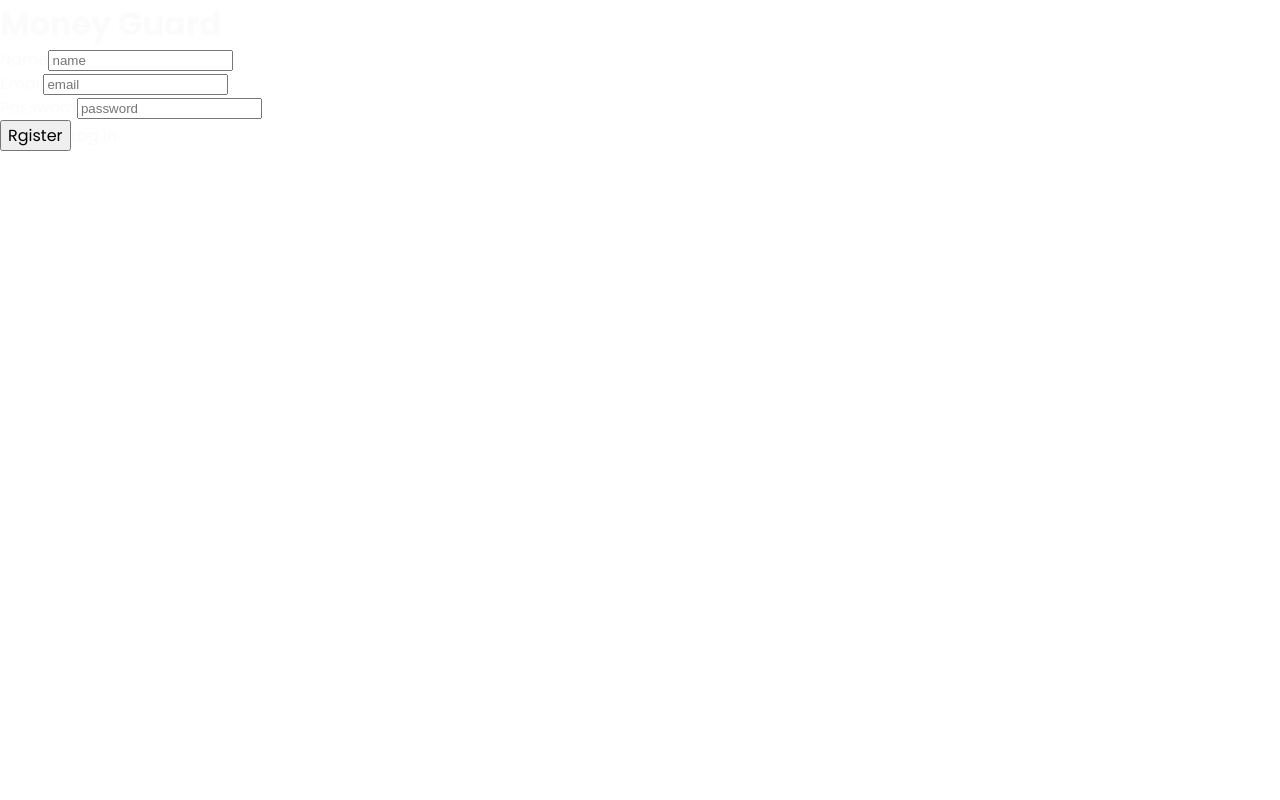
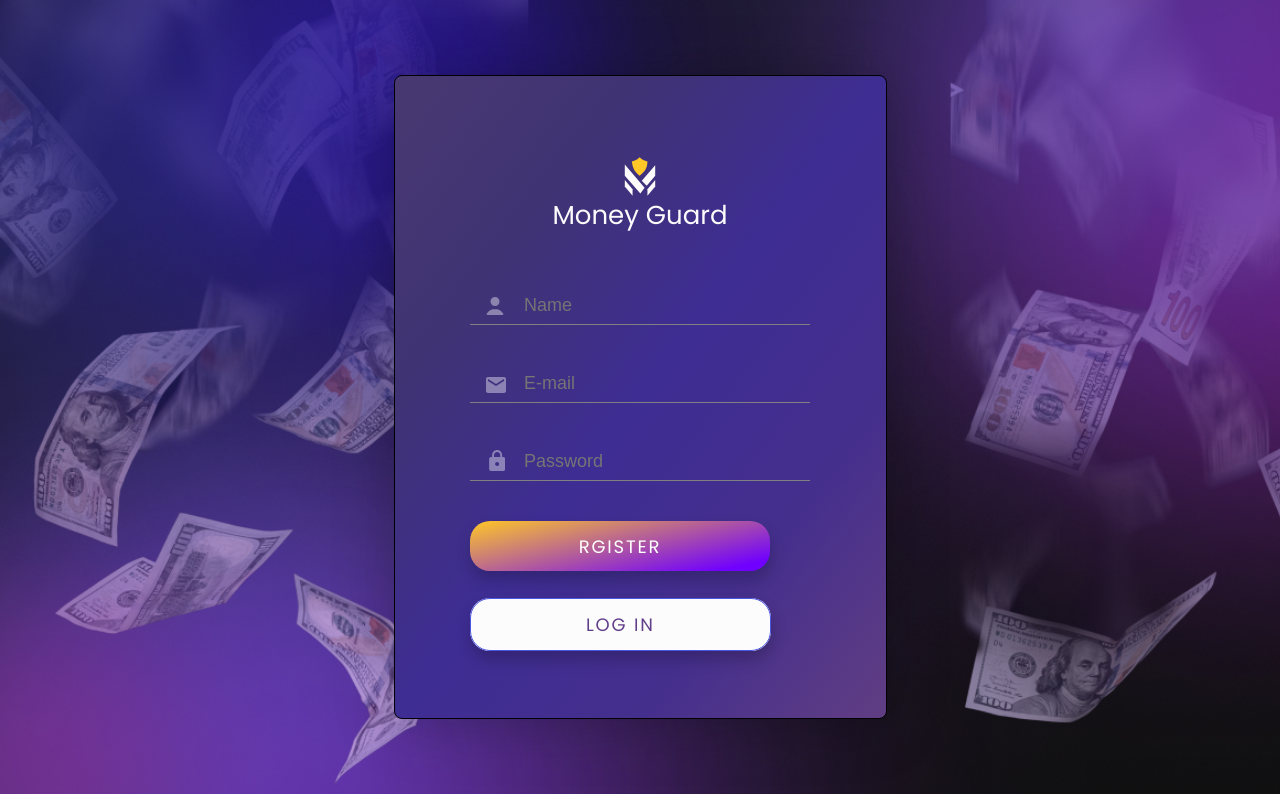
Before and after one commit to koleso8/Money_Guard_2, a React (Vite) app: page /register in a window 1280 px wide. Built offline with nearby package versions, Linux system fonts and the light colour scheme.

Commit message:
RegistrationFrom/Basis of stylization

```diff
--- a/src/components/RegistrationForm/RegistrationForm.jsx
+++ b/src/components/RegistrationForm/RegistrationForm.jsx
@@ -1,16 +1,16 @@
-import { Field, Form, Formik } from "formik";
-import { useDispatch } from "react-redux";
-import { Link } from "react-router-dom";
-import { registerThunk } from "../../redux/auth/operations";
+import { Field, Form, Formik } from 'formik';
+import { useDispatch } from 'react-redux';
+import { Link } from 'react-router-dom';
+import { registerThunk } from '../../redux/auth/operations';
+import s from './RegistrationForm.module.css';
 
 export const RegistrationForm = () => {
   const dispath = useDispatch();
   const initialValues = {
-    username: "",
-    email: "",
-    password: "",
+    username: '',
+    email: '',
+    password: '',
   };
-
 
   const handleSubmit = (values, options) => {
     console.log(values);
@@ -19,36 +19,56 @@ export const RegistrationForm = () => {
   };
 
   return (
-    <div>
-      <div>
-        <div>
-          <h1>Money Guard</h1>
+    <div className={s.fon}>
+      <div className={s.iner}>
+        <div className={s.wrap}>
+          <div className={s.wrap_logo}>
+            <svg className={s.logo} width={36} height={36}>
+              <use href="./src/images/icons.svg#icon--Money-Guard-2"></use>
+            </svg>
+            <h1 className={s.title}>Money Guard</h1>
           </div>
           <div>
             <Formik initialValues={initialValues} onSubmit={handleSubmit}>
-            <Form>
-              <div>
+              <Form className={s.form}>
+                <div className={s.wrap_input}>
+                  <svg width={24} height={24} className={s.svg_form_name}>
+                    <use href="./src/images/icons.svg#icon-userFrom"></use>
+                  </svg>
+                  <Field
+                    name="username"
+                    placeholder="Name"
+                    className={s.input}
+                  />
+                </div>
+                <div className={s.wrap_input}>
+                  <svg width={20} height={16} className={s.svg_form_first}>
+                    <use href="./src/images/icons.svg#icon-emailForm"></use>
+                  </svg>
+                  <Field
+                    name="email"
+                    type="email"
+                    placeholder="E-mail"
+                    className={s.input}
+                  />
+                </div>
+                <div className={s.wrap_input}>
+                  <svg width={16} height={21} className={s.svg_form_second}>
+                    <use href="./src/images/icons.svg#icon-passwordForm"></use>
+                  </svg>
+                  <Field
+                    name="password"
+                    type="password"
+                    placeholder="Password"
+                    className={s.input}
+                  />
+                </div>
+                <div className={s.wrap_button}>
+                  <button className={s.btn_first}>Rgister</button>
                   <label>
-                  <span>Name</span>
-                </label>
-                <Field name="username" placeholder="name" />
-              </div>
-              <div>
-                <label>
-                  <span>Email</span>
-                </label>
-                <Field name="email" type="email" placeholder="email" />
-              </div>
-              <div className="form-control">
-                <label>
-                  <span>Password</span>
-                </label>
-                <Field name="password" type="password" placeholder="password" />
-              </div>
-              <div>
-                <button>Rgister</button>
-                <label>
-                  <Link to="/login">Log in</Link>
+                    <Link to="/login" className={s.btn_second}>
+                      Log in
+                    </Link>
                   </label>
                 </div>
               </Form>
@@ -56,6 +76,7 @@ export const RegistrationForm = () => {
           </div>
         </div>
       </div>
+    </div>
   );
 };
 export default RegistrationForm;
--- a/src/components/RegistrationForm/RegistrationForm.module.css
+++ b/src/components/RegistrationForm/RegistrationForm.module.css
@@ -0,0 +1,133 @@
+.fon {
+  background-image: url(../../images/FormBcReg.jpg);
+  background-repeat: no-repeat;
+  background-size: cover;
+  padding-top: 75px;
+  padding-bottom: 75px;
+}
+
+.iner {
+  max-width: 533px;
+  padding: 0 20px;
+  margin: 0 auto;
+}
+
+.wrap {
+  display: flex;
+  flex-direction: column;
+  align-items: center;
+  justify-content: center;
+  padding: 80px 62px;
+  border: 1px solid #000;
+  border-radius: 8px;
+  backdrop-filter: blur(100px);
+  box-shadow: 0 4px 60px 0 rgba(0, 0, 0, 0.25);
+  background: linear-gradient(
+    to bottom right,
+    rgba(72, 57, 113),
+    rgba(64, 51, 116),
+    rgba(62, 45, 147),
+    rgba(69, 47, 141),
+    rgba(97, 62, 131)
+  );
+}
+
+.wrap_logo {
+  display: flex;
+  flex-direction: column;
+  align-items: center;
+  justify-content: center;
+  margin-bottom: 52px;
+}
+
+.logo {
+  width: 40px;
+  height: 40px;
+}
+
+.title {
+  font-weight: 400;
+  font-size: 26px;
+}
+
+.form {
+  display: flex;
+  flex-direction: column;
+  gap: 40px;
+}
+
+.wrap_button {
+  display: flex;
+  flex-direction: column;
+  gap: 20px;
+}
+
+.wrap_input {
+  position: relative;
+}
+
+.input {
+  padding: 8px 54px;
+  background: none;
+  color: gray;
+  border: none;
+  border-bottom: 1px solid gray;
+  font-weight: 400;
+  font-size: 18px;
+  outline: none;
+}
+
+.svg_form_first {
+  position: absolute;
+  top: 12px;
+  left: 16px;
+}
+
+.svg_form_second {
+  position: absolute;
+  top: 7px;
+  left: 19px;
+}
+
+.svg_form_name {
+  position: absolute;
+  top: 7px;
+  left: 13px;
+}
+
+.btn_first {
+  border-radius: 20px;
+  border: none;
+  width: 300px;
+  height: 50px;
+  box-shadow: 1px 9px 15px 0 rgba(0, 0, 0, 0.2);
+  background: linear-gradient(
+    167deg,
+    #ffc727 0%,
+    #9e40ba 61.46%,
+    #7000ff 90.54%
+  );
+  font-weight: 400;
+  font-size: 18px;
+  letter-spacing: 0.1em;
+  text-transform: uppercase;
+  text-align: center;
+  color: #fff;
+  margin-bottom: 20px;
+}
+
+.btn_second {
+  border: 1px solid #4a56e2;
+  border-radius: 20px;
+  width: 300px;
+  height: 50px;
+  box-shadow: 1px 9px 15px 0 rgba(0, 0, 0, 0.2);
+  background: #fcfcfc;
+  font-weight: 400;
+  font-size: 18px;
+  letter-spacing: 0.1em;
+  text-transform: uppercase;
+  text-align: center;
+  color: #623f8b;
+  padding: 13px 115px;
+}
```
Also changed, not shown: src/images/FormBcReg.jpg (added), src/images/icons.svg. Lines whose indentation alone changed are shown as unchanged.
